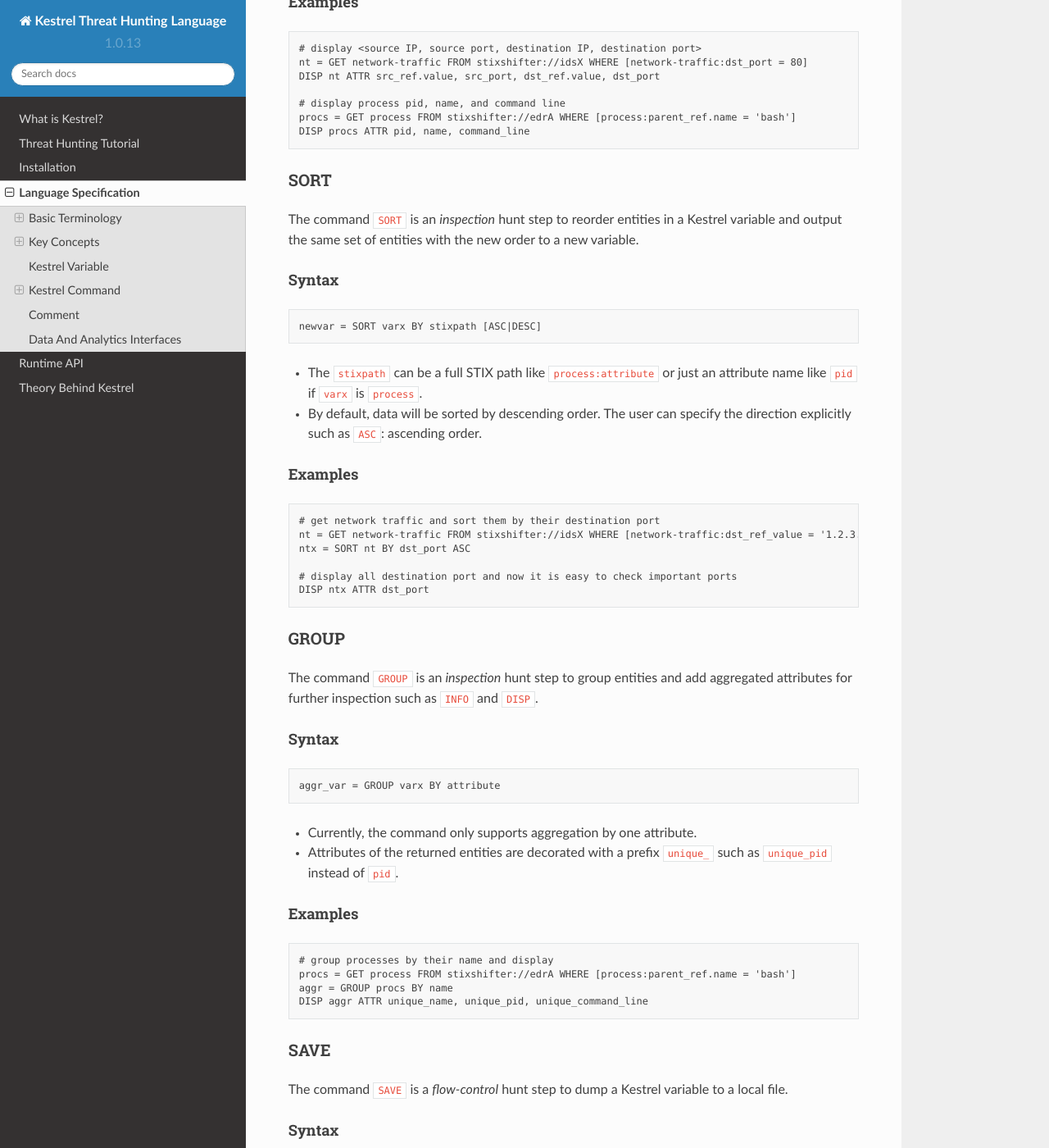
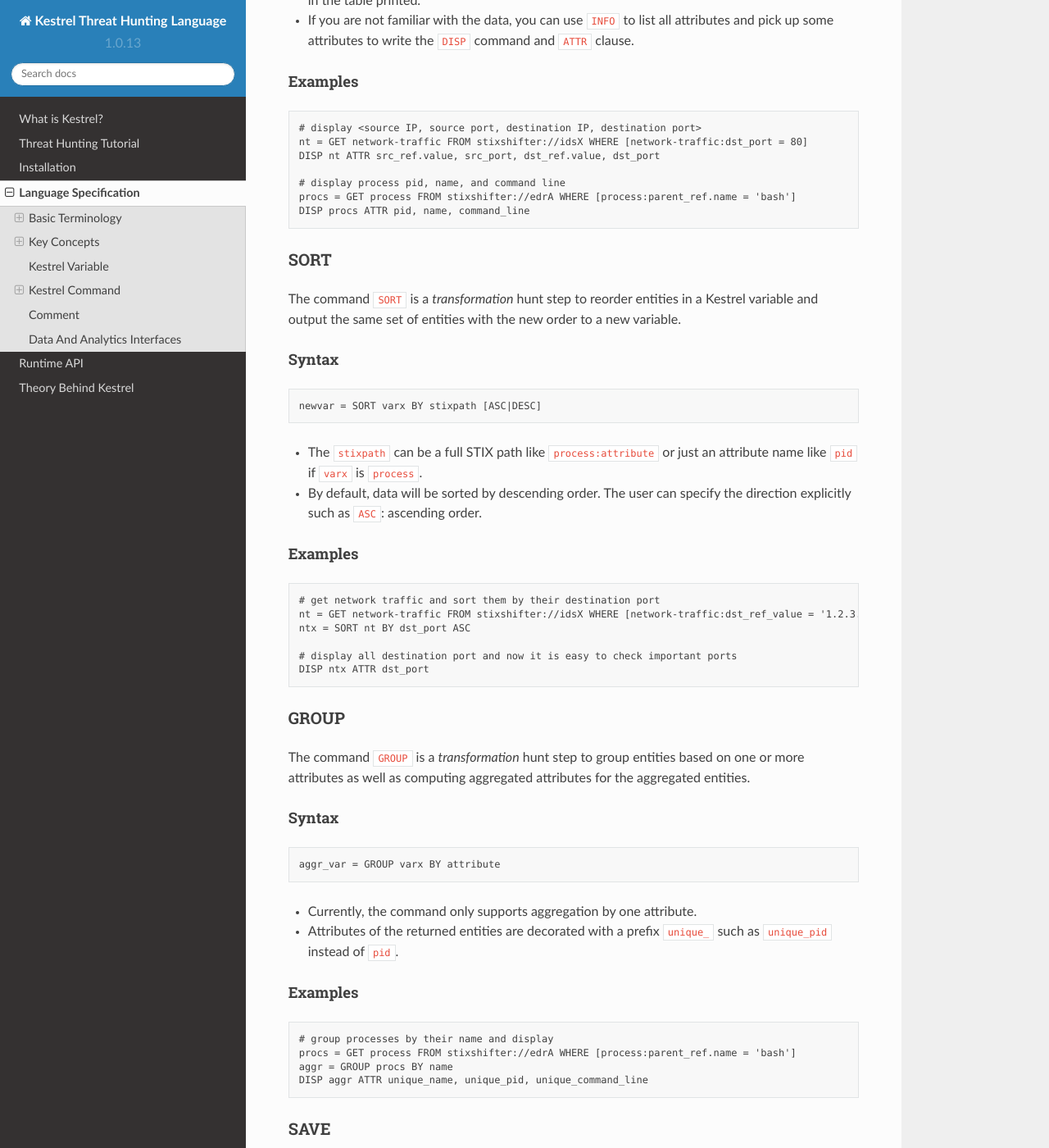
Before and after one commit to opencybersecurityalliance/kestrel-lang, a Sphinx documentation site: the page built from docs/language.rst, in a window 1280 px wide and 1400 px high, scrolled down 12879 px. Shown: the whole window at 82% size. Built offline with Sphinx 7.4.7 and the Read the Docs theme 2.0.0, drawn with Linux system fonts in a browser that asks for light colours; some of the changed text lies outside the part shown.

Commit message:
update doc on GROUP and SORT

```diff
--- a/docs/language.rst
+++ b/docs/language.rst
@@ -79,6 +79,12 @@
        retrieved back from a monitor or a data lake with stored monitored
        data, or can be quickly picked up at any cache layer on the path
        from the user to a data source.
+
+    #. Transformation: *deriving different forms of entities*. Within a basic
+       entity type such as *network-traffic*, threat hunters can perform simple
+       transformation such as sampling or aggregating them based on their
+       attributes. The results are special *network-traffic* with aggregated
+       fields.
 
     #. Enrichment: *adding information to a set of entities*. Computing
        attributes or labels for a set of entities and attach them to the
@@ -190,8 +196,9 @@
 one of the four `hunt step`_ categories:
 
 #. Retrieval: ``GET``, ``FIND``, ``NEW``.
+#. Transformation: ``SORT``, ``GROUP``.
 #. Enrichment: ``APPLY``.
-#. Inspection: ``INFO``, ``DISP``, ``SORT``, ``GROUP``.
+#. Inspection: ``INFO``, ``DISP``.
 #. Flow-control: ``SAVE``, ``LOAD``, ``COPY``, ``MERGE``, ``JOIN``.
 
 To achieve `composable hunt flow`_ and allow threat hunters to compose hunt
@@ -678,7 +685,7 @@
 SORT
 ----
 
-The command ``SORT`` is an *inspection* hunt step to reorder entities in a
+The command ``SORT`` is a *transformation* hunt step to reorder entities in a
 Kestrel variable and output the same set of entities with the new order to a new
 variable.
 
@@ -708,8 +715,9 @@
 GROUP
 -----
 
-The command ``GROUP`` is an *inspection* hunt step to group entities and add
-aggregated attributes for further inspection such as ``INFO`` and ``DISP``.
+The command ``GROUP`` is a *transformation* hunt step to group entities based
+on one or more attributes as well as computing aggregated attributes for the
+aggregated entities.
 
 Syntax
 ^^^^^^
--- a/setup.cfg
+++ b/setup.cfg
@@ -36,7 +36,7 @@
     requests[socks]
     stix-shifter
     stix-shifter-utils
-    firepit
+    firepit>=1.2.0
 tests_require =
     pytest
 
```
